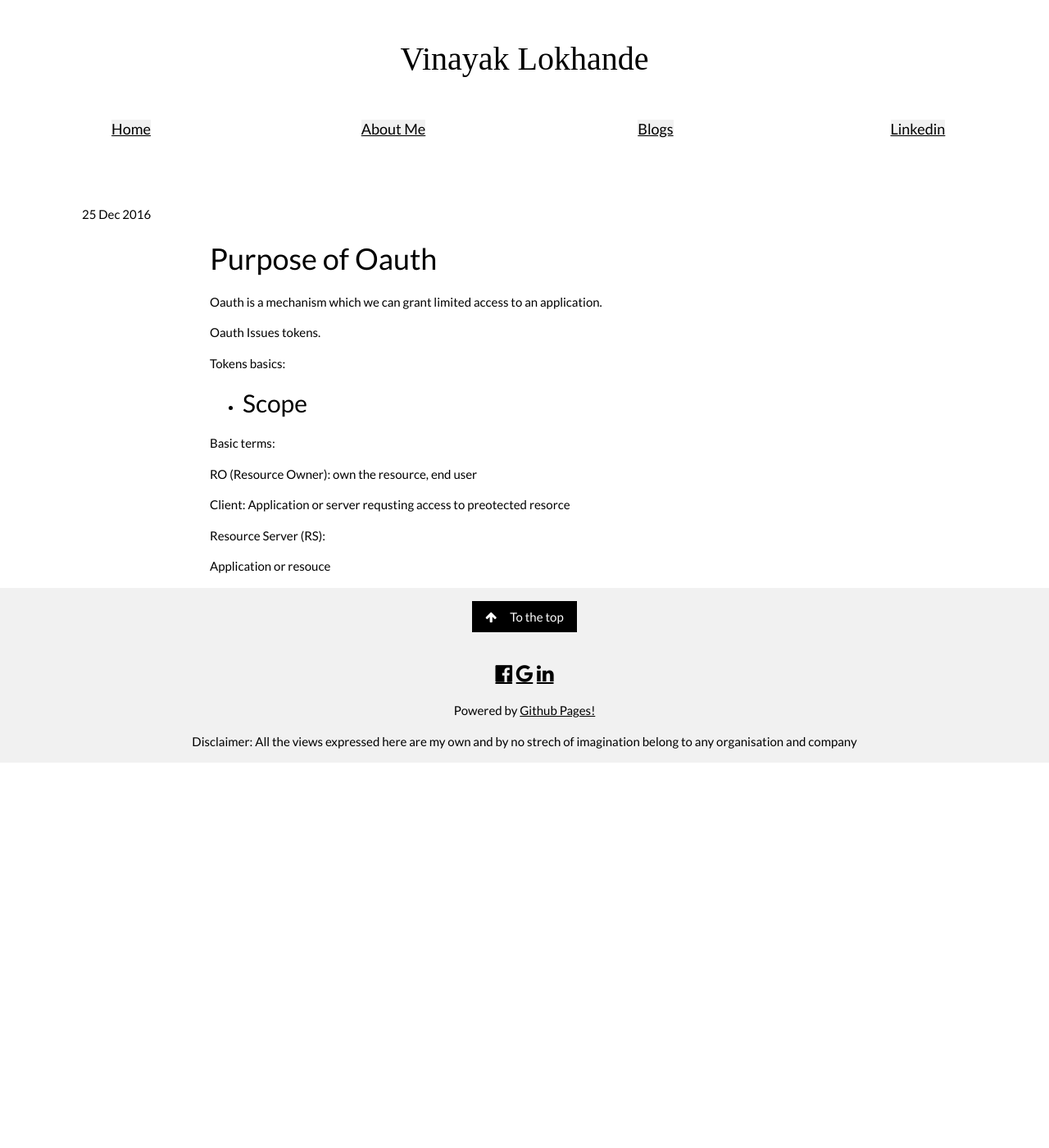
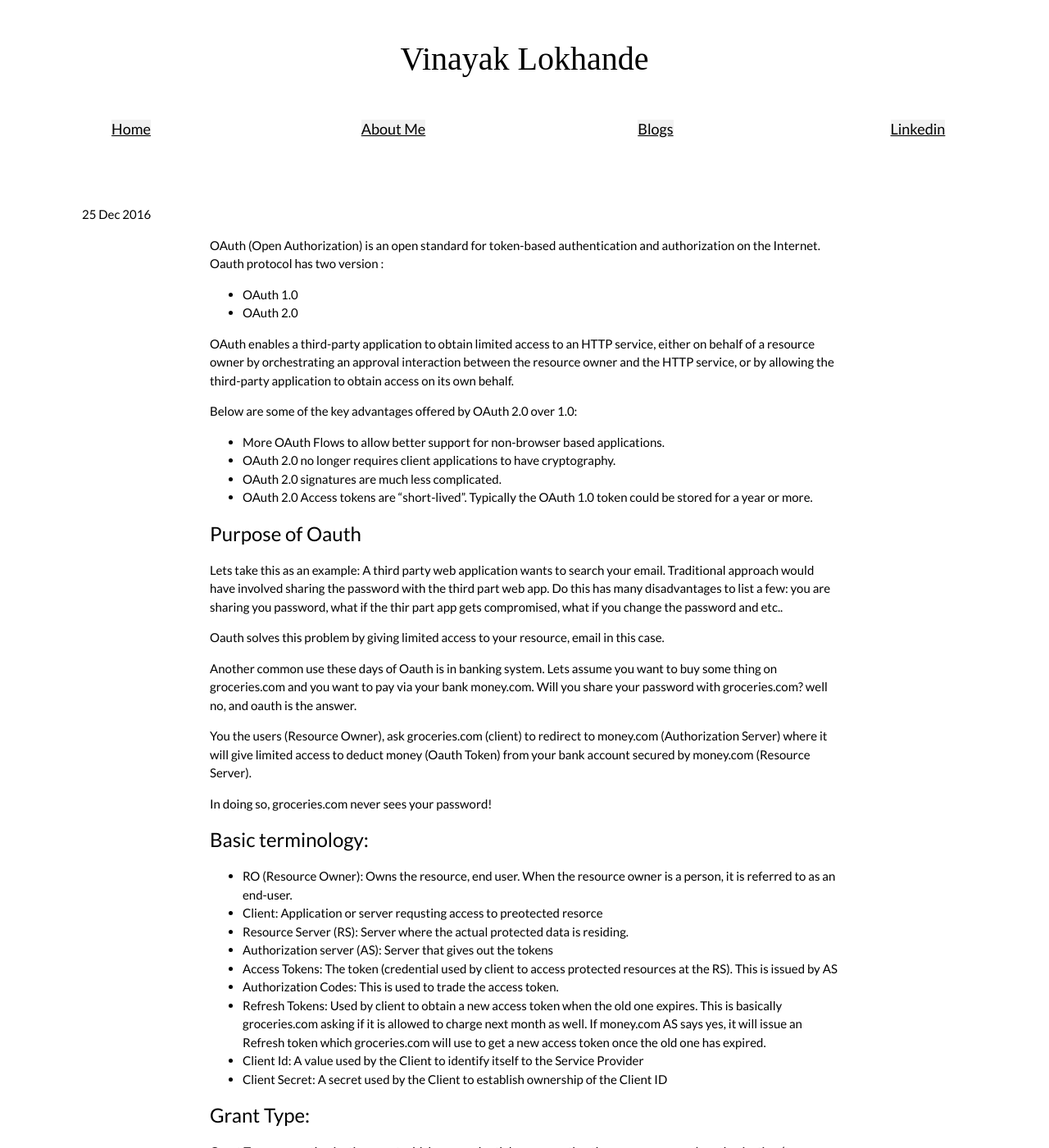
Before and after one commit to vinlok/vinlok.github.io, a Jekyll site: the page built from _posts/2014-04-30-Oauth-101.md, in a window 1280 px wide and 1400 px high. Shown: the whole window at 82% size. Built offline with Jekyll 4.4.1, drawn with Linux system fonts in a browser that asks for light colours; some of the changed text lies outside the part shown.

Commit message:
Adding OAuth article

```diff
--- a/_posts/2014-04-30-Oauth-101.md
+++ b/_posts/2014-04-30-Oauth-101.md
@@ -2,27 +2,82 @@
 layout: post
 title: "Oauth 101"
 date: 2016-12-25
+excerpt_separator: <!--more-->
 ---
 
-# Purpose of Oauth
+OAuth (Open Authorization) is an open standard for token-based authentication and authorization on the Internet. Oauth protocol has two version :
+- OAuth 1.0
+- OAuth 2.0
 
-Oauth is a mechanism which we can grant limited access to an application.
+OAuth enables a third-party application to obtain limited access to an HTTP service, either on behalf of a resource owner by orchestrating an approval interaction between the resource owner and the HTTP service, or by allowing the third-party application to obtain access on its own behalf.
 
-Oauth Issues tokens.
+Below are some of the key advantages offered by OAuth 2.0 over 1.0:
+<!--more-->
+- More OAuth Flows to allow better support for non-browser based applications.
+- OAuth 2.0 no longer requires client applications to have cryptography.
+- OAuth 2.0 signatures are much less complicated.
+- OAuth 2.0 Access tokens are "short-lived". Typically the OAuth 1.0 token could be stored for a year or more.
 
-Tokens basics:
+### Purpose of Oauth
 
-- Scope
--
+Lets take this as an example: A third party web application wants to search your email. Traditional approach would have involved sharing the password with the third part web app. Do this has many disadvantages to list a few: you are sharing you password, what if the thir part app gets compromised, what if you change the password and etc..
+
+Oauth solves this problem by giving limited access to your resource, email in this case.
+
+Another common use these days of Oauth is in banking system. Lets assume you want to buy some thing on groceries.com and you want to pay via your bank money.com. Will you share your password with groceries.com? well no, and oauth is the answer.
+
+You the users (Resource Owner), ask groceries.com (client) to redirect to money.com (Authorization Server) where it will give limited access to deduct money (Oauth Token) from your bank account secured by money.com (Resource Server).
+
+In doing so, groceries.com never sees your password!
+
+### Basic terminology:
+- RO (Resource Owner): Owns the resource, end user. When the resource owner is a person, it is referred to as an
+      end-user.
+- Client: Application or server requsting access to preotected resorce
+- Resource Server (RS): Server where the actual protected data is residing.
+- Authorization server (AS): Server that gives out the tokens
+- Access Tokens: The token (credential used by client to access protected resources at the RS). This is issued by AS
+- Authorization Codes: This is used to trade the access token.
+- Refresh Tokens: Used by client to obtain a new access token when the old one expires. This is basically groceries.com asking if it is allowed to charge next month as well. If money.com AS says yes, it will issue an Refresh token which groceries.com will use to get a new access token once the old one has expired.
+- Client Id: A value used by the Client to identify itself to the Service Provider
+- Client Secret: A secret used by the Client to establish ownership of the Client ID
+
+### Grant Type:
+
+Grant Types are authorization grant which are credentials representing the resource owner's authorization (to access its protected resources) used by the client to obtain an access token.
+
+There are four type of Grant Types:
+
+1. Authorization Code
+– Use case: Web-server apps (and native apps)
+- The example above of groceries.com and money.com is example of Authorization Code grant type.
+2. Implicit
+– Use case: Browser-based apps
+- In this the browser application redirects the user to AS
+- User then authenticates (username and passowrd) and the authorizes(what all the client can do)
+- AS then issues a token and redirects user back to client site.
+3. Resource Owner Password Credentials
+– Use case: Native mobile apps (for backwards compatibility)
+- In this the client send username and passowrd which are then verified by AS
+- In return, the AS sends back the token.
+4. Client Credentials
+– Use case: Server-Server
+- In this, the client sends its own credentials to AS.
+- In return, the AS sends back the access token.
+
+### Refresh Tokens:
+
+Refresh tokens are credentials or means used to obtain access tokens. Refresh tokens (RT) are issued to the client by the authorization server and are used to obtain a new access token when the current access token becomes invalid or expires, or to obtain additional access tokens with identical or narrower scope (access tokens may have a shorter lifetime and fewer permissions than authorized by the resource owner). RT's are optional and are at the discretion of the authorization server.  If the authorization server issues a refresh token, it is included when issuing an access token
+
+Refresh tokens are used in:
+- Authorization Code
+- Resource Owner Password Credentials
+
+This is how the Refresh Tokens Work:
+- When the access token expires or becomes invalid, the client sends its own credentials and refresh token to AS.
+- In response, the AS returns back a new Access Token.
 
 
-Basic terms:
-
-RO (Resource Owner): own the resource, end user
-
-Client: Application or server requsting access to preotected resorce
-
-
-Resource Server (RS):
-
-Application or resouce
+### References:
+- https://hueniverse.com/introducing-oauth-2-0-b5681da60ce2
+- https://tools.ietf.org/html/rfc6749
```
Also changed, not shown: _posts/2014-04-23-Python-CheatSheet.md (+1 -1 lines), _posts/2014-04-30-Guide-to-github-pages.md (+1 -1 lines), _posts/2017-02-25-Terraform-resources.md (+1 -1 lines).
